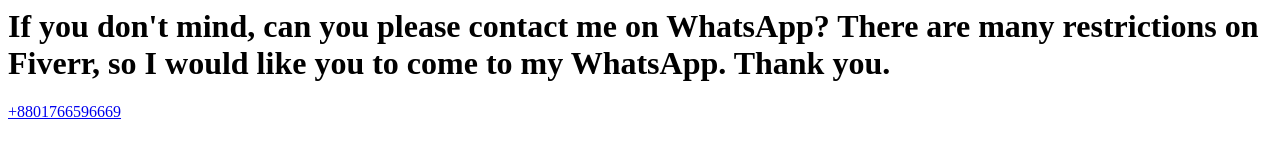
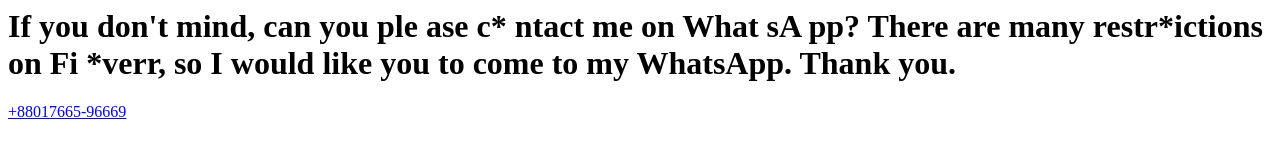
Before and after one commit to Jicodex/live_demo, a plain HTML site: page index.html in a window 1280 px wide. Drawn offline with Linux system fonts and the light colour scheme.

Commit message:
Update index.html

```diff
--- a/index.html
+++ b/index.html
@@ -1,2 +1,2 @@
-<h1>If you don't mind, can you please contact me on WhatsApp? There are many restrictions on Fiverr, so I would like you to come to my WhatsApp. Thank you. </h1>
-<a href="https://wa.me/88001766596669?text="> +8801766596669</a>
+<h1>If you don't mind, can you ple ase c* ntact me on What sA pp? There are many restr*ictions on Fi *verr, so I would like you to come to my WhatsApp. Thank you. </h1>
+<a href="https://wa.me/88001766596669?text="> +88017665-96669</a>
```
